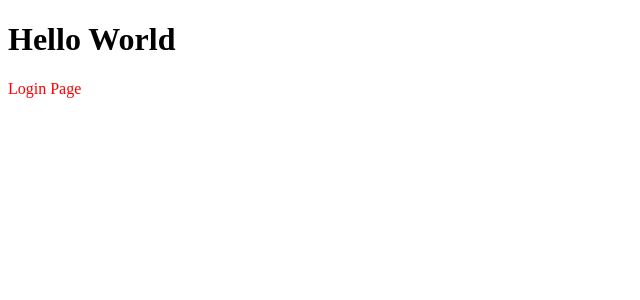
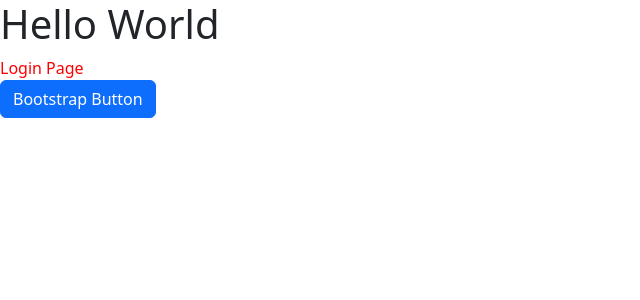
Before and after one commit to tnyandoro/inexamed, a React (Create React App) app: page / in a window 1280 px wide. Shown: the top 300 px of the page, without its empty margins (0-640 px from the left). Built offline with nearby package versions, Linux system fonts and the light colour scheme.

Commit message:
Configure bootstrap

```diff
--- a/package.json
+++ b/package.json
@@ -6,7 +6,9 @@
     "@testing-library/jest-dom": "^5.16.4",
     "@testing-library/react": "^13.3.0",
     "@testing-library/user-event": "^13.5.0",
+    "bootstrap": "^5.2.0",
     "react": "^18.2.0",
+    "react-bootstrap": "^2.4.0",
     "react-dom": "^18.2.0",
     "react-scripts": "^5.0.1",
     "sass": "^1.54.0",
--- a/src/App.js
+++ b/src/App.js
@@ -1,4 +1,5 @@
 import React from 'react';
+import Button from 'react-bootstrap/Button';
 import Authentication from './components/Authentication';
 
 function App() {
@@ -6,6 +7,7 @@
     <div className="App">
       <h1>Hello World</h1>
       <Authentication />
+      <Button>Bootstrap Button</Button>
     </div>
   );
 }
--- a/src/index.js
+++ b/src/index.js
@@ -1,5 +1,6 @@
 import React from 'react';
 import ReactDOM from 'react-dom/client';
+import 'bootstrap/dist/css/bootstrap.min.css';
 import App from './App';
 
 const root = ReactDOM.createRoot(document.getElementById('root'));
```
Also changed, not shown: 1 other file (tests, documents, lock files or other folders).
